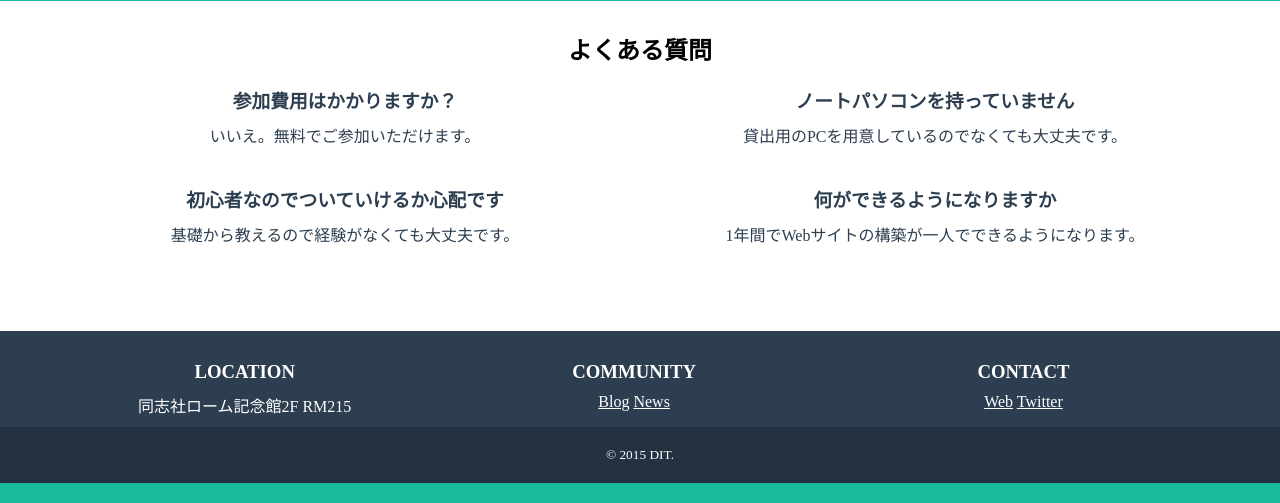
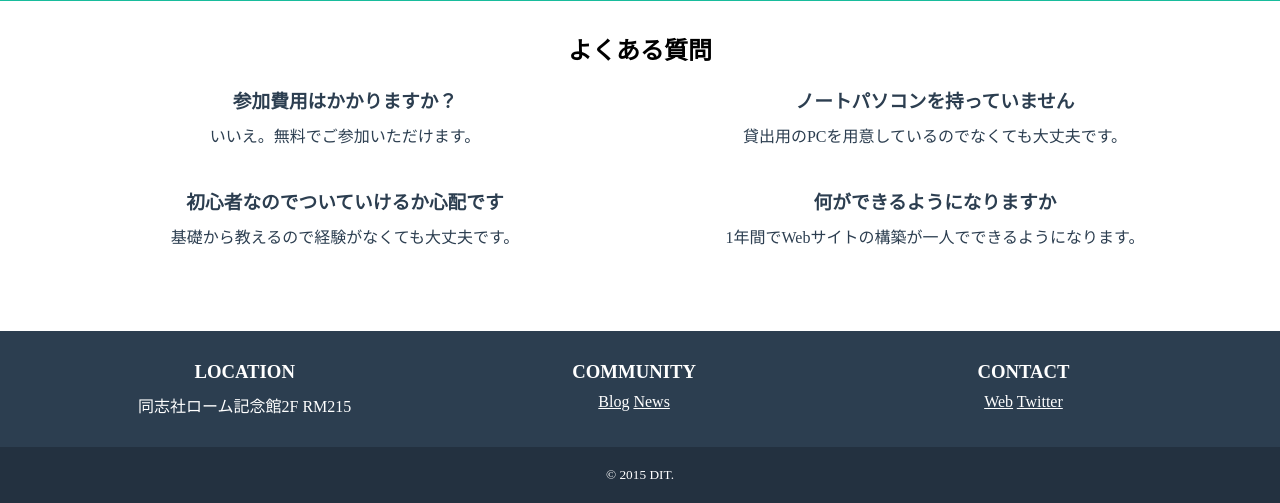
Before and after one commit to dit-rohm/textbook, a PHP site: page / in a window 1280 px wide. Shown: the part 1809-2312 px from the top of the page. Run offline with PHP 8.4, Linux system fonts and the light colour scheme.

Commit message:
marginの調整

```diff
--- a/4/source/index.html
+++ b/4/source/index.html
@@ -50,14 +50,12 @@
       <div class="question-item">
         <h3>参加費用はかかりますか？</h3>
         <p>いいえ。無料でご参加いただけます。</p>
-        <br>
         <h3>初心者なのでついていけるか心配です</h3>
         <p>基礎から教えるので経験がなくても大丈夫です。</p>
       </div>
       <div class="question-item">
         <h3>ノートパソコンを持っていません</h3>
         <p>貸出用のPCを用意しているのでなくても大丈夫です。</p>
-        <br>
         <h3>何ができるようになりますか</h3>
         <p>1年間でWebサイトの構築が一人でできるようになります。</p>
       </div>
--- a/4/source/style.css
+++ b/4/source/style.css
@@ -103,11 +103,16 @@ h2, h3, p {
   text-align: center;
 }
 
+.question-item p {
+  margin-bottom: 40px;
+}
+
 .footer {
   background-color: #2C3E50;
 }
 
 .footer-item {
+  margin-bottom: 20px;
   width: 33%;
   float: left;
   text-align: center;
```
